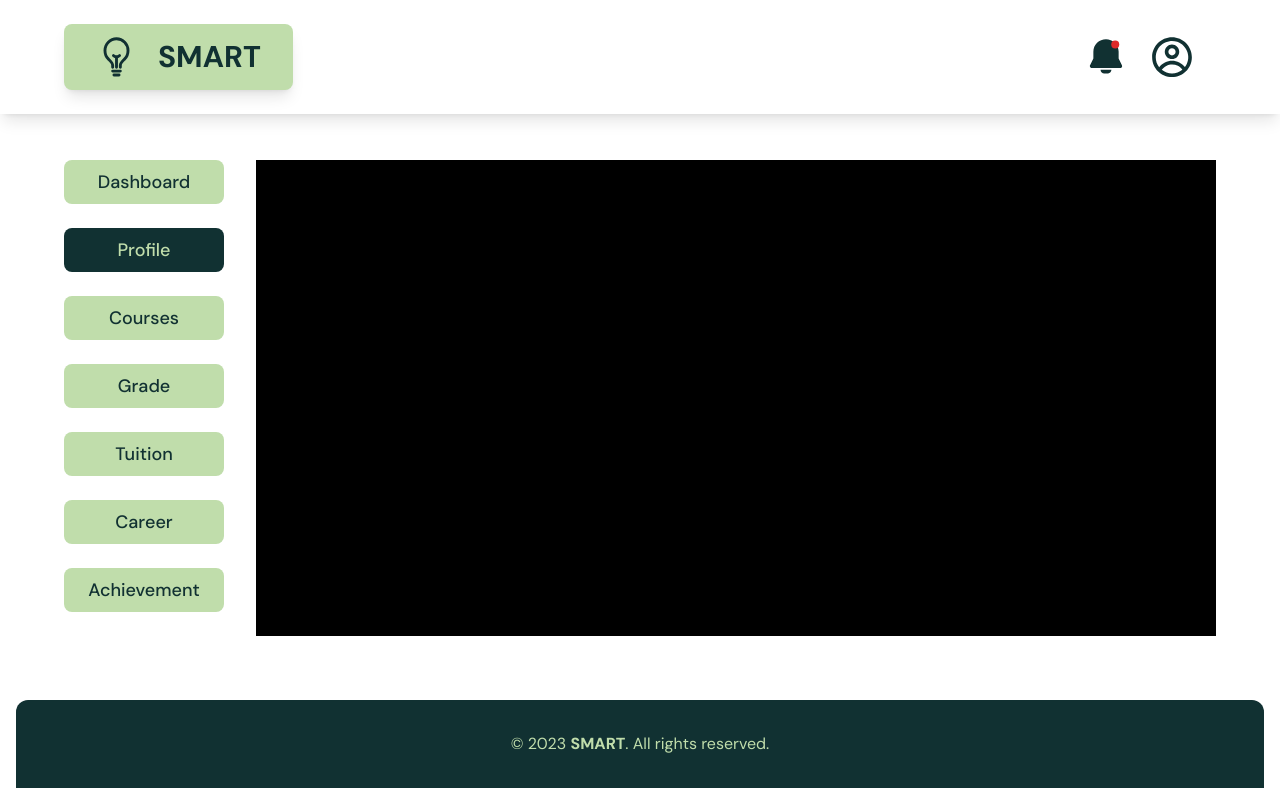
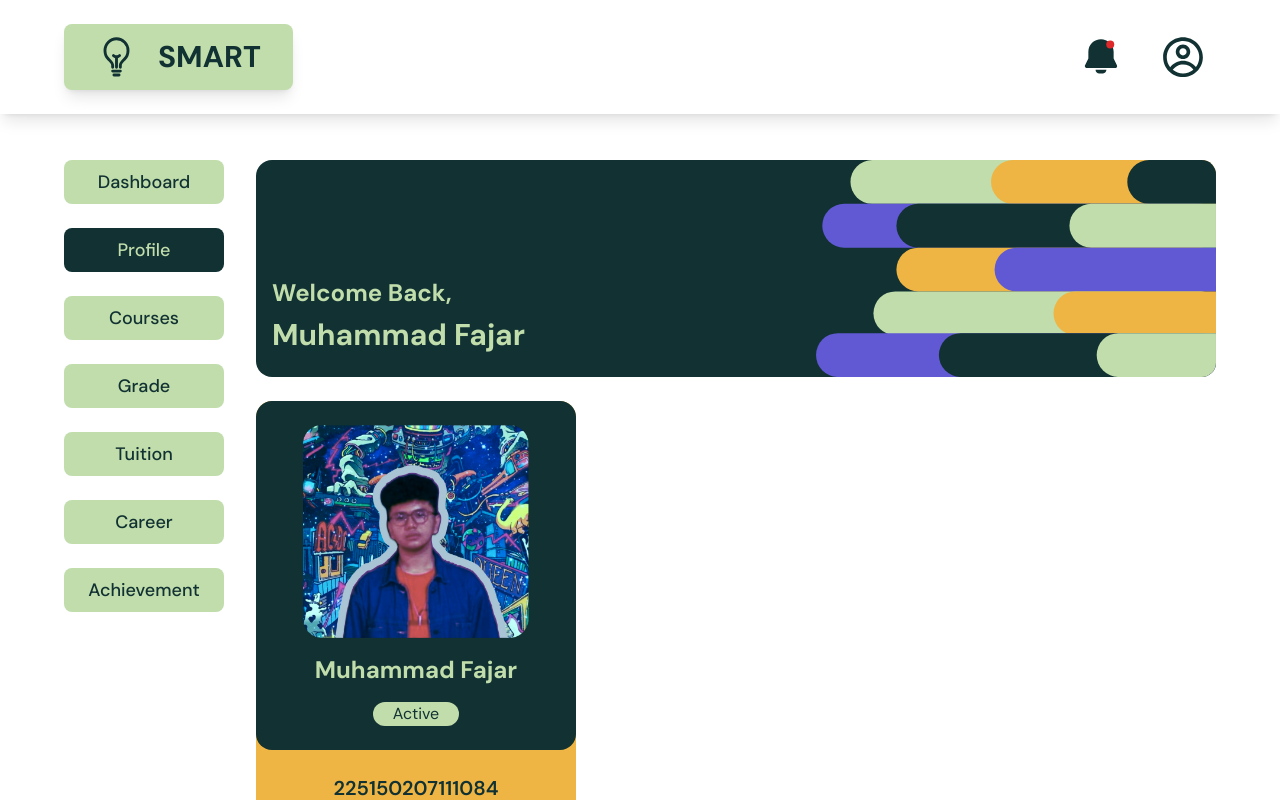
Before and after one commit to pisjad/IMK-SMART, a React (Vite) app: page /#/Profile in a window 1280 px wide. Shown: the top 800 px of the page. Built offline with nearby package versions, Linux system fonts and the light colour scheme.

Commit message:
fixing navbar, making profile page

```diff
--- a/src/Views/Achievement.jsx
+++ b/src/Views/Achievement.jsx
@@ -3,7 +3,7 @@ const Achievement = () => {
     return (
         <>
             <div className="w-full px-16 py-16 h-full flex font-dmsans">
-                <div className="sidebar w-2/12 pr-8 text-center text-lg flex-col pt-24">
+                <div className="sidebar hover:cursor-pointer w-2/12 pr-8 text-center text-lg flex-col pt-24">
                     <Link to="/Dashboard">
                         <div className="group relative bg-hijauMuda rounded-lg py-2 text-hijau font-medium mb-6 cursor-pointer">
                             <div className="absolute opacity-0 group-hover:opacity-100 inset-0 w-3 rounded-lg bg-hijau transition-all duration-300 ease-out group-hover:w-full "></div>
--- a/src/Views/Career.jsx
+++ b/src/Views/Career.jsx
@@ -3,7 +3,7 @@ const Career = () => {
     return (
         <>
             <div className="w-full px-16 py-16 h-full flex font-dmsans">
-                <div className="sidebar w-2/12 pr-8 text-center text-lg flex-col pt-24">
+                <div className="sidebar hover:cursor-pointer w-2/12 pr-8 text-center text-lg flex-col pt-24">
                     <Link to="/Dashboard">
                         <div className="group relative bg-hijauMuda rounded-lg py-2 text-hijau font-medium mb-6 cursor-pointer">
                             <div className="absolute opacity-0 group-hover:opacity-100 inset-0 w-3 rounded-lg bg-hijau transition-all duration-300 ease-out group-hover:w-full "></div>
--- a/src/Views/Courses.jsx
+++ b/src/Views/Courses.jsx
@@ -3,7 +3,7 @@ const Courses = () => {
     return (
         <>
             <div className="w-full px-16 py-16 h-full flex font-dmsans">
-                <div className="sidebar w-2/12 pr-8 text-center text-lg flex-col pt-24">
+                <div className="sidebar hover:cursor-pointer w-2/12 pr-8 text-center text-lg flex-col pt-24">
                     <Link to="/Dashboard">
                         <div className="group relative bg-hijauMuda rounded-lg py-2 text-hijau font-medium mb-6 cursor-pointer">
                             <div className="absolute opacity-0 group-hover:opacity-100 inset-0 w-3 rounded-lg bg-hijau transition-all duration-300 ease-out group-hover:w-full "></div>
--- a/src/Views/Dashboard.jsx
+++ b/src/Views/Dashboard.jsx
@@ -5,7 +5,7 @@ const Dashboard = () => {
     return (
         <>
             <div className="w-full px-16 py-16 h-full flex font-dmsans">
-                <div className="sidebar w-2/12 pr-8 text-center text-lg flex-col pt-24">
+                <div className="sidebar hover:cursor-pointer w-2/12 pr-8 text-center text-lg flex-col pt-24">
                     <div className="bg-hijau rounded-lg py-2 text-hijauMuda font-medium mb-6">
                         <p>Dashboard</p>
                     </div>
@@ -73,7 +73,7 @@ const Dashboard = () => {
                         <img src={art} className="w-5/12 ml-auto" />
                     </div>
                     <div className="bg-hijau rounded-2xl mt-6 p-4">
-                        <div className="text-hijauMuda  text-2xl font-bold mb-4">
+                        <div className="text-hijauMuda text-2xl font-bold mb-4">
                             Announcement
                         </div>
                         <div className="w-10/1 mx-auto overflow-auto scrollbar">
--- a/src/Views/Grade.jsx
+++ b/src/Views/Grade.jsx
@@ -3,7 +3,7 @@ const Grade = () => {
     return (
         <>
             <div className="w-full px-16 py-16 h-full flex font-dmsans">
-                <div className="sidebar w-2/12 pr-8 text-center text-lg flex-col pt-24">
+                <div className="sidebar hover:cursor-pointer w-2/12 pr-8 text-center text-lg flex-col pt-24">
                     <Link to="/Dashboard">
                         <div className="group relative bg-hijauMuda rounded-lg py-2 text-hijau font-medium mb-6 cursor-pointer">
                             <div className="absolute opacity-0 group-hover:opacity-100 inset-0 w-3 rounded-lg bg-hijau transition-all duration-300 ease-out group-hover:w-full "></div>
--- a/src/Views/Navbar.jsx
+++ b/src/Views/Navbar.jsx
@@ -12,11 +12,11 @@ const Navbar = () => {
                     </div>
                     <div className="relative mx-auto">SMART</div>
                 </div>
-                <div className="flex items-center">
-                    <div>
+                <div className="flex items-center space-x-4 px-auto">
+                    <div className="flex hover:bg-slate-200 rounded-full items-center justify-center duration-300">
                         <img src={notification} className="w-8/12" />
                     </div>
-                    <div>
+                    <div className="flex hover:bg-slate-200 rounded-full items-center justify-center duration-300">
                         <img src={profile} className="w-8/12" />
                     </div>
                 </div>
--- a/src/Views/Profile.jsx
+++ b/src/Views/Profile.jsx
@@ -1,9 +1,11 @@
+import art from "../assets/Images/Welcoming.svg";
+import fajar from "../assets/Images/fajar.png";
 import { Link } from "react-router-dom";
 const Profile = () => {
     return (
         <>
             <div className="w-full px-16 py-16 h-full flex font-dmsans">
-                <div className="sidebar w-2/12 pr-8 text-center text-lg flex-col pt-24">
+                <div className="sidebar hover:cursor-pointer w-2/12 pr-8 text-center text-lg flex-col pt-24">
                     <Link to="/Dashboard">
                         <div className="group relative bg-hijauMuda rounded-lg py-2 text-hijau font-medium mb-6 cursor-pointer">
                             <div className="absolute opacity-0 group-hover:opacity-100 inset-0 w-3 rounded-lg bg-hijau transition-all duration-300 ease-out group-hover:w-full "></div>
@@ -58,7 +60,38 @@ const Profile = () => {
                         </div>
                     </Link>
                 </div>
-                <div className="kontener w-10/12 mt-24 bg-black"></div>
+                <div className="kontener w-10/12 mt-24">
+                    <div className="bg-hijau w-full rounded-2xl text-hijauMuda flex mb-6">
+                        <div className="mt-auto p-4">
+                            <div className="font-bold text-2xl mb-2">
+                                Welcome Back,
+                            </div>
+                            <div className="font-bold text-3xl mb-2">
+                                Muhammad Fajar
+                            </div>
+                        </div>
+                        <img src={art} className="w-5/12 ml-auto" />
+                    </div>
+                    <div className="w-full flex">
+                        <div className="bg-kuning w-4/12 h-[72vh] rounded-2xl">
+                            <div className="bg-hijau w-full flex items-center justify-center rounded-2xl p-6">
+                                <div className="w-fit flex-col items-center justify-center mx-auto">
+                                    <img src={fajar} className="w-10/12 mx-auto" />
+                                    <div className="text-hijauMuda text-2xl font-bold my-4 mx-auto w-fit">
+                                        Muhammad Fajar
+                                    </div>
+                                    <div className="w-fit px-5 mx-auto bg-hijauMuda rounded-full text-hijau flex text-center">
+                                        Active
+                                    </div>
+                                </div>
+                            </div>
+                            <div className="text-xl font-semibold text-hijau flex-col text-center my-6">
+                                <div className="">225150207111084</div>
+                                <div className="">Merjosari, Lowokwaru</div>
+                            </div>
+                        </div>
+                    </div>
+                </div>
             </div>
         </>
     );
--- a/src/Views/Tuition.jsx
+++ b/src/Views/Tuition.jsx
@@ -3,7 +3,7 @@ const Tuition = () => {
     return (
         <>
             <div className="w-full px-16 py-16 h-full flex font-dmsans">
-                <div className="sidebar w-2/12 pr-8 text-center text-lg flex-col pt-24">
+                <div className="sidebar hover:cursor-pointer w-2/12 pr-8 text-center text-lg flex-col pt-24">
                     <Link to="/Dashboard">
                         <div className="group relative bg-hijauMuda rounded-lg py-2 text-hijau font-medium mb-6 cursor-pointer">
                             <div className="absolute opacity-0 group-hover:opacity-100 inset-0 w-3 rounded-lg bg-hijau transition-all duration-300 ease-out group-hover:w-full "></div>
```
Also changed, not shown: src/assets/Images/fajar.png (added).
